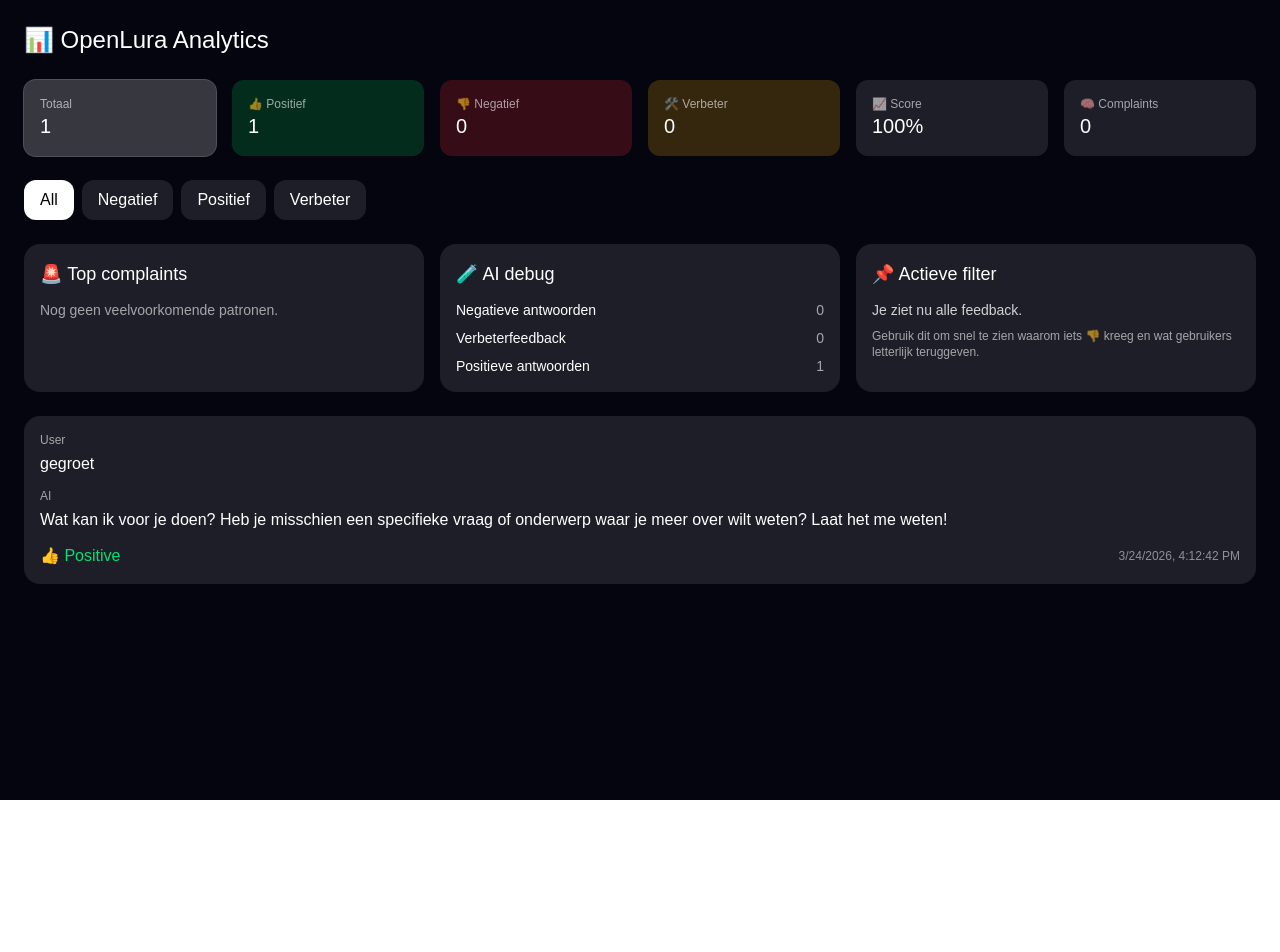
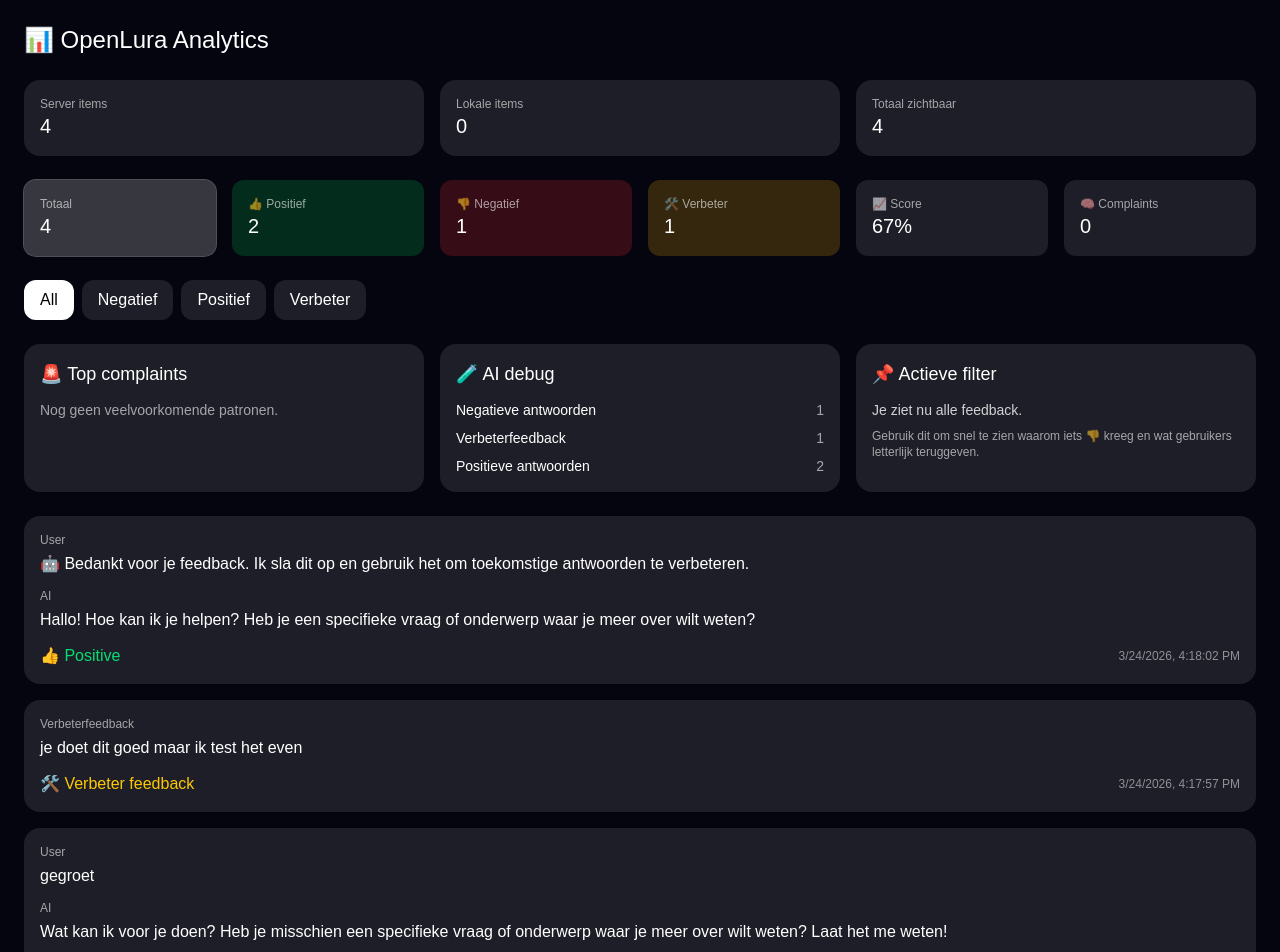
Before and after one commit to 1hoothoot2-cmd/OpenLura, a Next.js app: page /analytics in a window 1280 px wide. Shown: the top 952 px of the page. Before the commit the page ends 800 px from the top, so only its background shows below. Built offline with nearby package versions, Linux system fonts and the light colour scheme.

Commit message:
add feedback main page

```diff
--- a/app/analytics/page.tsx
+++ b/app/analytics/page.tsx
@@ -68,6 +68,7 @@ useEffect(() => {
 
   return {
     ...item,
+    _localOnly: true,
     type: isImprovementItem ? "improve" : item.type || "down",
   };
 });
@@ -108,6 +109,22 @@ useEffect(() => {
     <main className="min-h-screen bg-[#050510] text-white p-6">
 
       <h1 className="text-2xl mb-6">📊 OpenLura Analytics</h1>
+      <div className="grid grid-cols-1 md:grid-cols-3 gap-4 mb-6">
+  <div className="p-4 bg-white/10 rounded-2xl">
+    <p className="text-xs opacity-60">Server items</p>
+    <p className="text-xl">{feedback.filter((f) => !f._localOnly).length}</p>
+  </div>
+
+  <div className="p-4 bg-white/10 rounded-2xl">
+    <p className="text-xs opacity-60">Lokale items</p>
+    <p className="text-xl">{feedback.filter((f) => f._localOnly).length}</p>
+  </div>
+
+  <div className="p-4 bg-white/10 rounded-2xl">
+    <p className="text-xs opacity-60">Totaal zichtbaar</p>
+    <p className="text-xl">{feedback.length}</p>
+  </div>
+</div>
       <div className="grid grid-cols-2 md:grid-cols-6 gap-4 mb-6">
 
   <button
--- a/app/api/feedback/route.ts
+++ b/app/api/feedback/route.ts
@@ -1,4 +1,5 @@
 import { NextResponse } from "next/server";
+export const dynamic = "force-dynamic";
 import { promises as fs } from "fs";
 import path from "path";
 
@@ -48,5 +49,12 @@ export async function POST(req: Request) {
 
 export async function GET() {
   const data = await readFeedbackFile();
-  return NextResponse.json(data);
+
+  return NextResponse.json(data, {
+    headers: {
+      "Cache-Control": "no-store, no-cache, must-revalidate, proxy-revalidate",
+      Pragma: "no-cache",
+      Expires: "0",
+    },
+  });
 }
--- a/app/page.tsx
+++ b/app/page.tsx
@@ -144,6 +144,7 @@ export default function Home() {
         window.dispatchEvent(new Event("openlura_feedback_update"));
       } catch (error) {
         console.error("OpenLura improvement feedback save failed:", error);
+alert("Verbeterfeedback opslaan mislukt.");
       }
 
       const chatMessages = updated[index].messages;
@@ -375,6 +376,7 @@ const res = await fetch("/api/chat", {
     window.dispatchEvent(new Event("openlura_feedback_update"));
   } catch (error) {
     console.error("OpenLura feedback save failed:", error);
+alert("Feedback opslaan mislukt.");
   }
 
   const keyId = chatId + "-" + msgIndex;
--- a/data/feedback.json
+++ b/data/feedback.json
@@ -6,5 +6,28 @@
     "message": "Wat kan ik voor je doen? Heb je misschien een specifieke vraag of onderwerp waar je meer over wilt weten? Laat het me weten!",
     "userMessage": "gegroet",
     "timestamp": 1774368762846
+  },
+  {
+    "chatId": 1774368756097,
+    "msgIndex": 2,
+    "type": "down",
+    "message": "Wat kan ik voor je doen? Heb je misschien een specifieke vraag of onderwerp waar je meer over wilt weten? Laat het me weten!",
+    "userMessage": "gegroet",
+    "timestamp": 1774369061540
+  },
+  {
+    "chatId": 1774368756097,
+    "type": "improve",
+    "message": "je doet dit goed maar ik test het even",
+    "userMessage": "Direct improvement feedback",
+    "timestamp": 1774369077998
+  },
+  {
+    "chatId": 1774368756097,
+    "msgIndex": 6,
+    "type": "up",
+    "message": "Hallo! Hoe kan ik je helpen? Heb je een specifieke vraag of onderwerp waar je meer over wilt weten?",
+    "userMessage": "🤖 Bedankt voor je feedback. Ik sla dit op en gebruik het om toekomstige antwoorden te verbeteren.",
+    "timestamp": 1774369082523
   }
 ]
```
Lines whose indentation alone changed are shown as unchanged.
